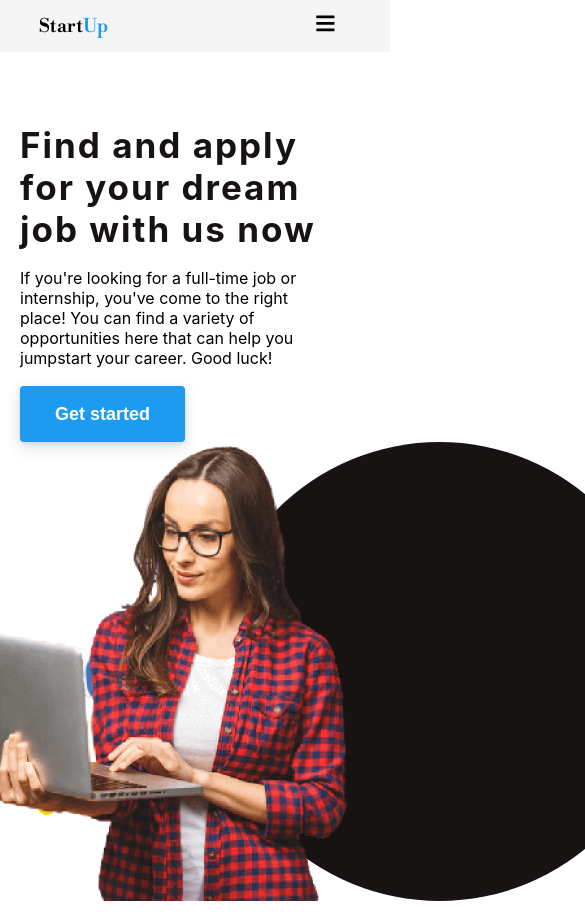
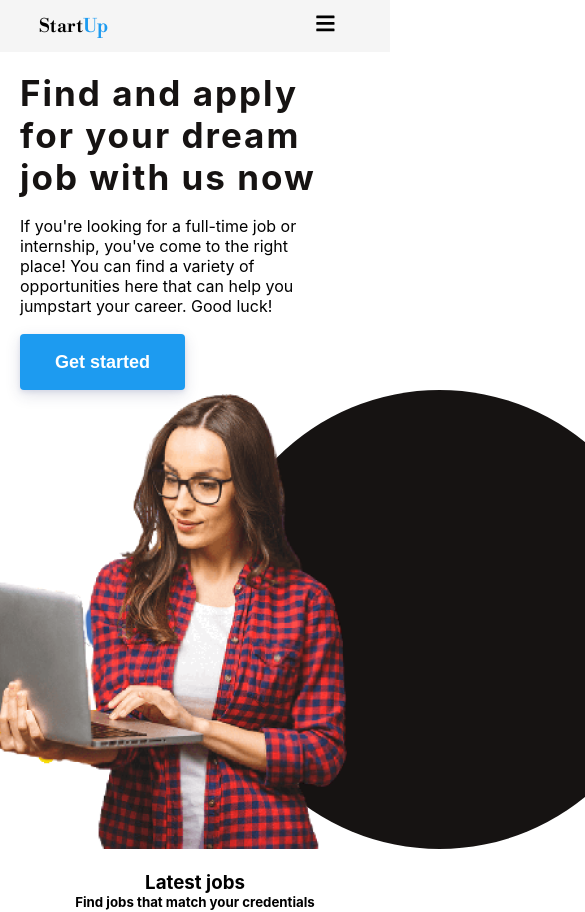
Before and after one commit to wagzyAyo/StartUp.io, a React (Vite) app: page / in a window 390 px wide. Shown: the top 912 px of the page, 585 px wide, since content can reach past the window. Built offline with nearby package versions, Linux system fonts and the light colour scheme.

Commit message:
Update Navbar.css

```diff
--- a/src/components/Navbar.css
+++ b/src/components/Navbar.css
@@ -57,9 +57,6 @@ button {
         display: block;
     }
 
-    .nav-container {
-        display: none;
-    }
 
     .Nav-Links {
         display: block;
@@ -97,8 +94,4 @@ button {
     .Nav-container {
         padding: 13px 10%;
     }
-
-    .Nav-container {
-        position: sticky;
-    }
 }
```
